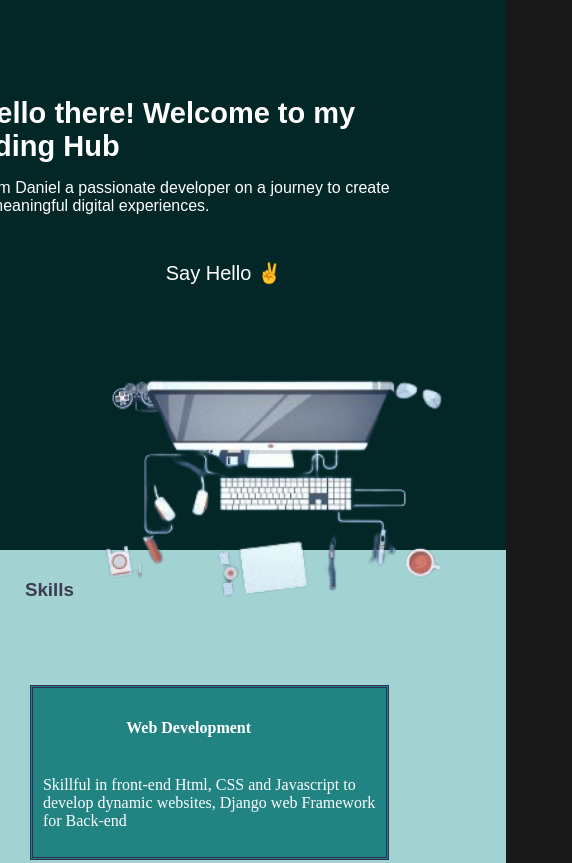
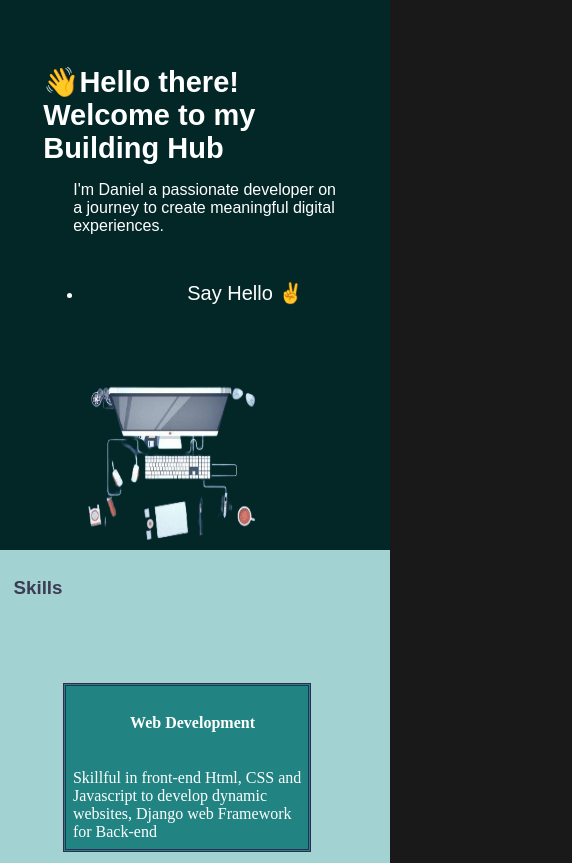
Before and after one commit to KiarieICT/KiarieICT.github.io, a plain HTML site: page index.html in a window 390 px wide. Shown: the top 863 px of the page, 572 px wide, since content can reach past the window. Drawn offline with Linux system fonts and the light colour scheme.

Commit message:
classes update

```diff
--- a/index.css
+++ b/index.css
@@ -288,22 +288,37 @@ body .contacts form  input[type="submit"]:hover {
     background-color: #45a049;
 }
 
-@media (max-width:800px){
+@media (max-width:1100px){
     header{
         visibility: hidden;
     }
     body .home{
         display: grid;
         justify-items: center;
-        padding-left: 2%;
+        padding-left: 20%;
         height: 550px;
+    }
+    body .home .info{
+        float:inline-end;
     }
     body .home .about{
         float: left;
         border: none;
         overflow: visible;
         margin-top: -15%;
-        margin-left: -40%;
+
+        height: 300px;
+        width: 300px;
+    }
+    body .home .about .img{
+        height: 120%;
+        width: 120%;
+        justify-content: center;
+    }
+    body .home .about .img img{
+        height: 100%;
+        width: 70%;
+        justify-content: center;
     }
     body .services{
         height: 2500px;
@@ -314,7 +329,7 @@ body .contacts form  input[type="submit"]:hover {
         display: grid;
         justify-content: center;
         height: 30%;
-
+        padding-left: 40px;
     }
     body .services .skillsDetails .skill{
         width: 70%;
```
